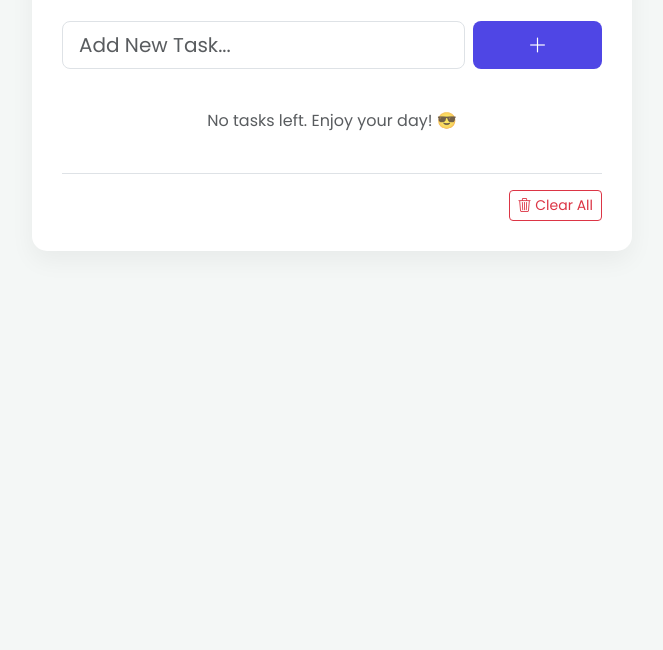
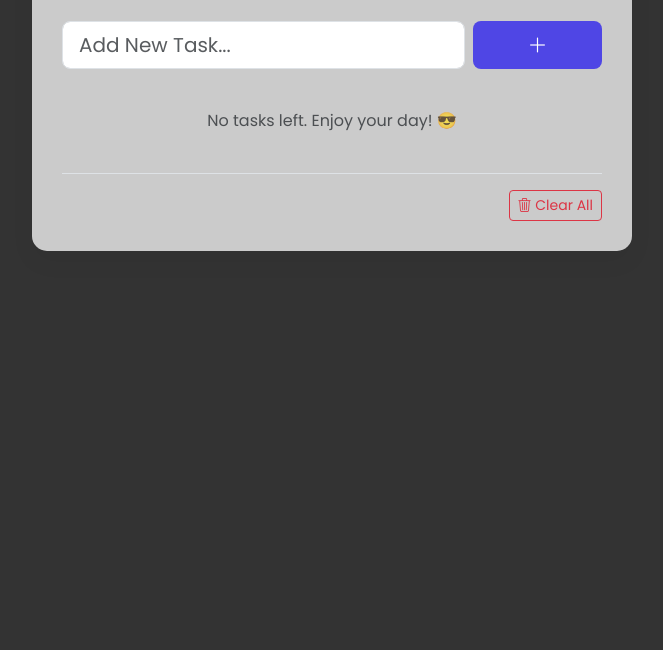
Before and after one commit to afiqtalib/task, a plain HTML site: page todo.html in a window 1280 px wide. Shown: the part 150-800 px from the top of the page, without its empty margins (308-971 px from the left). Drawn offline with nearby package versions, Linux system fonts and the light colour scheme; some packages are replaced by stand-ins of ours; a script that the page names is missing.

Commit message:
make dark mode ui

```diff
--- a/todo.html
+++ b/todo.html
@@ -17,13 +17,13 @@
     <style>
         body {
             font-family: 'Poppins', sans-serif;
-            background-color: #f4f7f6;
-            color: #333;
+            background-color: #333;
+            color: #f4f7f6;
         }
         .todo-container {
             max-width: 600px;
             margin: 50px auto;
-            background: #ffffff;
+            background: #cbcbcb;
             padding: 30px;
             border-radius: 15px;
             box-shadow: 0 10px 25px rgba(0,0,0,0.05);
```
